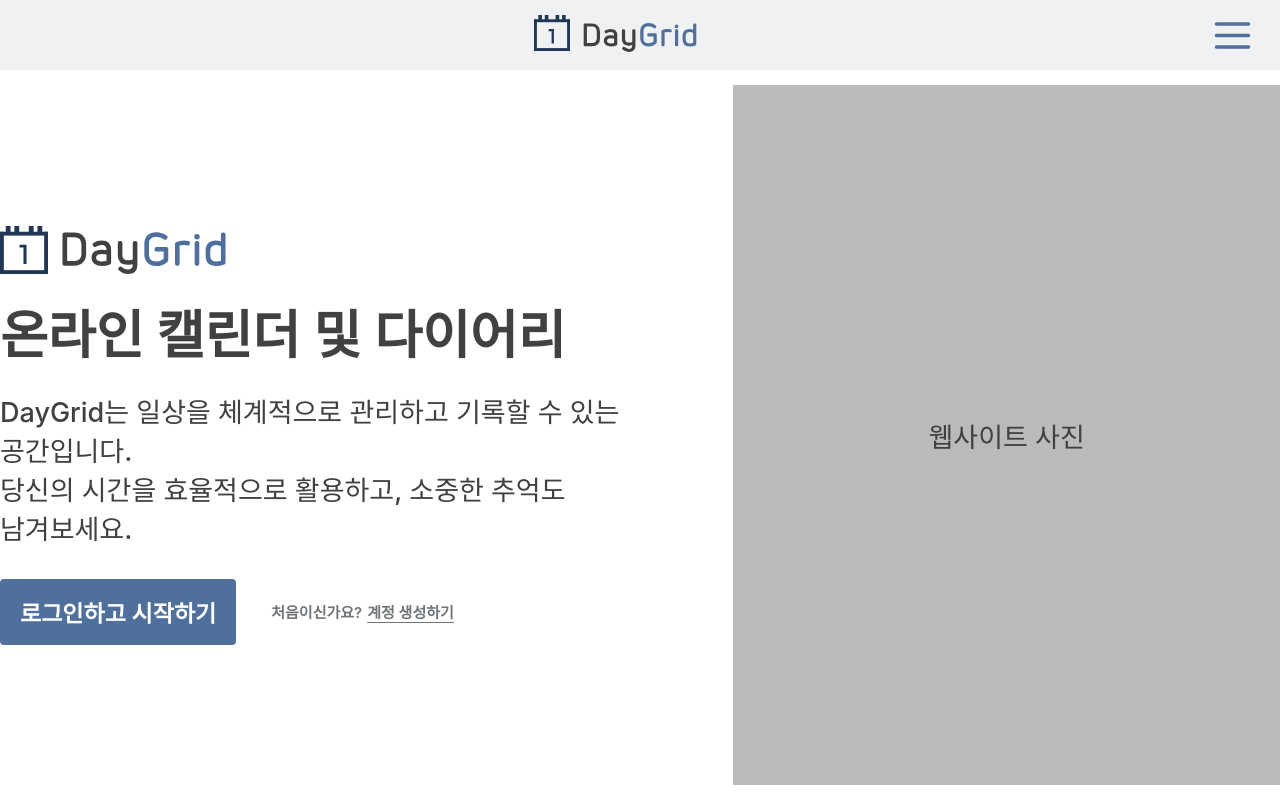
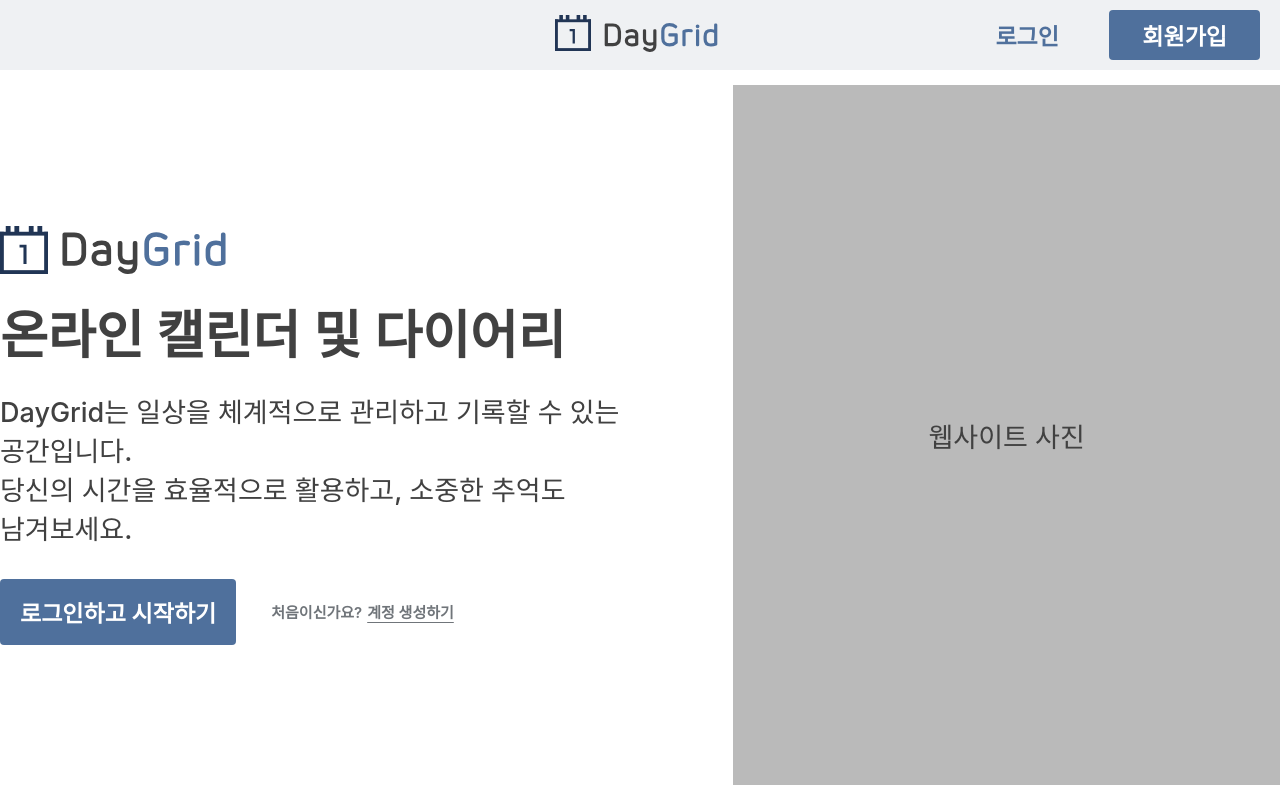
Before and after one commit to Team-Maltesers/DayGrid, a React app in the folder client/: page /info in a window 1280 px wide. Built offline with nearby package versions, Linux system fonts and the light colour scheme; a web font is replaced by a local one.

Commit message:
💄 Design: 헤더 로그인, 회원가입 버튼 크기 수정

```diff
--- a/client/src/components/common/Header.tsx
+++ b/client/src/components/common/Header.tsx
@@ -11,7 +11,7 @@ import SignUpModal from "../SignUp";
 import LoginModal from "../Login";
 
 const Header = (): JSX.Element => {
-  const [isLoggedIn, setIsLoggedIn] = useState<boolean>(true);
+  const [isLoggedIn, setIsLoggedIn] = useState<boolean>(false);
   const dispatch = useDispatch();
 
   return (
@@ -41,7 +41,9 @@ const Header = (): JSX.Element => {
             >
               로그인
             </button>
-            <button onClick={() => dispatch(openModal("signup"))}>회원가입</button>
+            <button onClick={() => dispatch(openModal("signup"))} className={classes.header__btn}>
+              회원가입
+            </button>
           </div>
         )}
         <LoginModal></LoginModal>
--- a/client/src/styles/common/Header.module.css
+++ b/client/src/styles/common/Header.module.css
@@ -13,12 +13,13 @@
 }
 
 .header__empty {
-  width: 13.3125rem;
+  width: 18.75rem;
 }
 
 .header__logo_con {
-  width: 13.3125rem;
+  width: 18.75rem;
   display: flex;
+  justify-content: center;
   align-items: center;
   gap: 0.625rem;
 }
@@ -41,13 +42,21 @@
 }
 
 .header__btn_con {
-  width: 13.3125rem;
+  width: 18.75rem;
   display: flex;
+  justify-content: flex-end;
   align-items: center;
-  gap: 0.75rem;
+  gap: 15px;
+}
+
+.header__btn {
+  width: 10.875rem;
+  font-size: 1.4375rem;
 }
 
 .header__btn_reverse {
+  width: 9.625rem;
+  font-size: 1.4375rem;
   background-color: transparent;
   color: #4f709c;
   transition: 0.2s;
```
